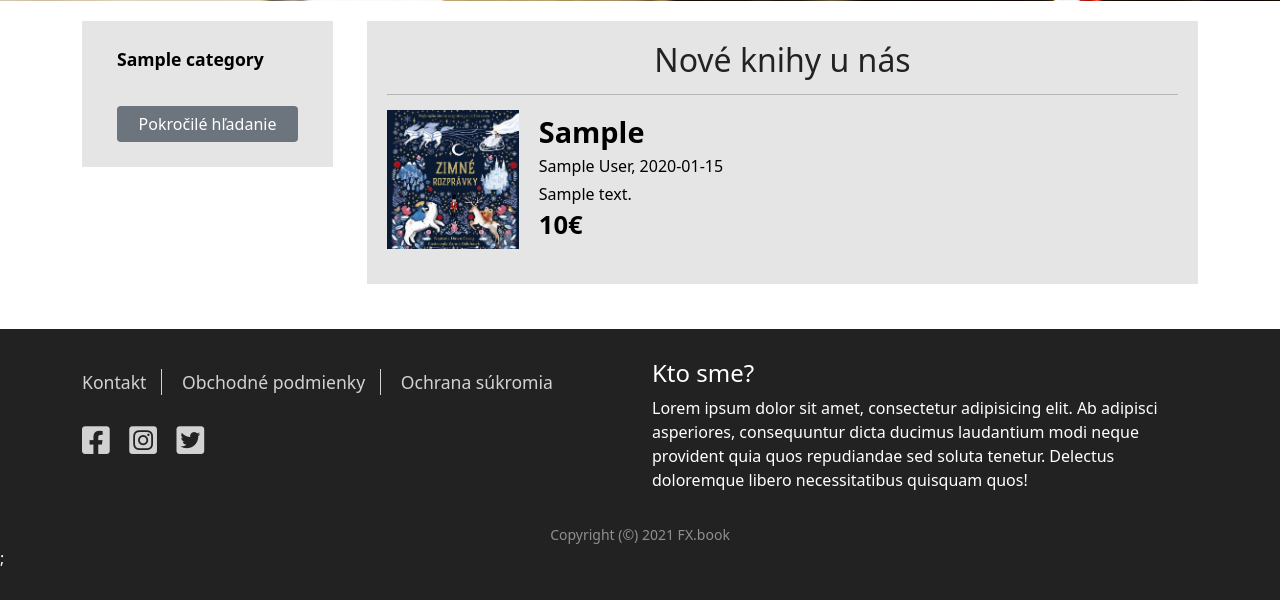
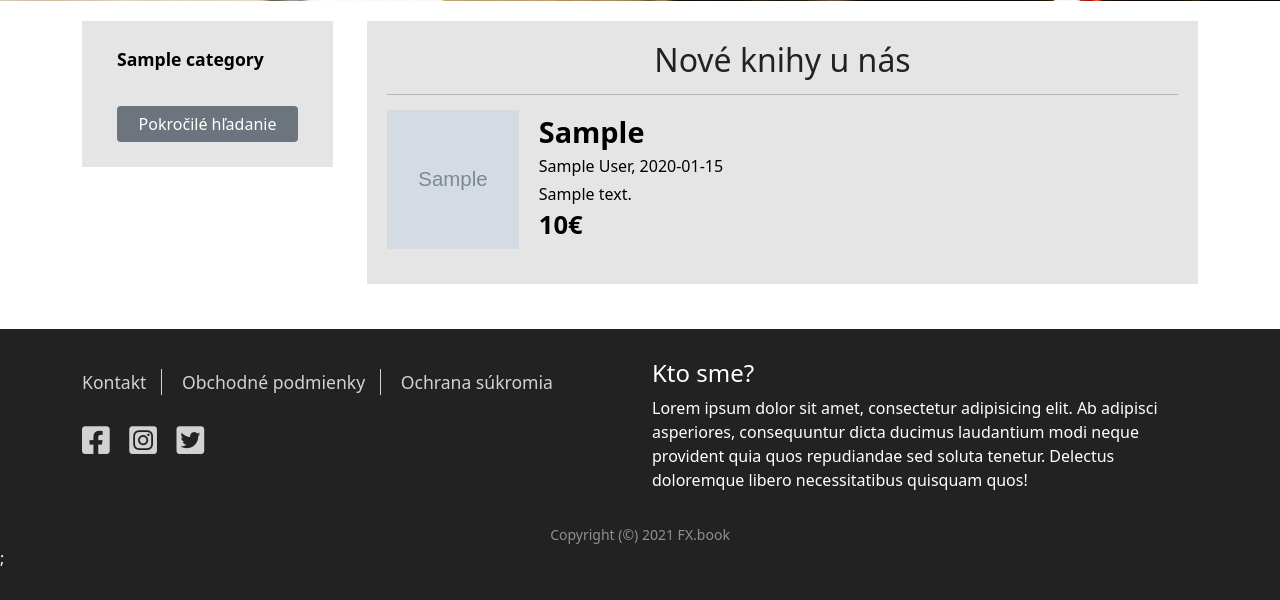
Before and after one commit to Roman-24/Eshop_books_r, a Laravel app: page / in a window 1280 px wide. Shown: the part 371-971 px from the top of the page. Run offline with Laravel 8, Linux system fonts and the light colour scheme; tables that the repository leaves empty hold one stand-in row (values such as "Sample post"); grey boxes marked "Sample" are stand-in pictures.

Commit message:
Cover image for books

```diff
--- a/resources/views/layout/pages/book.blade.php
+++ b/resources/views/layout/pages/book.blade.php
@@ -5,7 +5,7 @@
 @section('content')
     <div class="block book-item preview-book">
         <div class="row m-0">
-            <div class="image col-12 col-md-4" style="background-image: url(public/assets/book-cover.jpg)"></div>
+            <div class="image col-12 col-md-4" style="background-image: url({{asset('assets/products/'.$book->img_path)}})"></div>
             <div class="item-details col-12 col-md-8">
                 <cite class="book-title">{{$book->tittle}}</cite>
                 <div class="book-info">{{$book->author}},
--- a/resources/views/layout/partials/book-item.blade.php
+++ b/resources/views/layout/partials/book-item.blade.php
@@ -1,7 +1,7 @@
 <article>
     <a href="/book/{{$book->id}}" class="book-item">
         <div class="row m-0">
-            <div class="image col-2" style="background-image: url(public/assets/book-cover.jpg)"></div>
+            <div class="image col-2" style="background-image: url({{asset('assets/products/'.$book->img_path)}})"></div>
             <div class="item-details col-10">
                 <cite class="book-title">{{$book->tittle}}</cite>
                 <div class="book-info">{{$book->author}},
```
Also changed, not shown: database/migrations/2021_11_21_122917_add_img_column.php (added).
